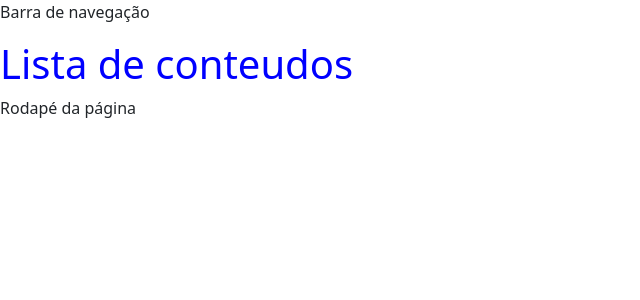
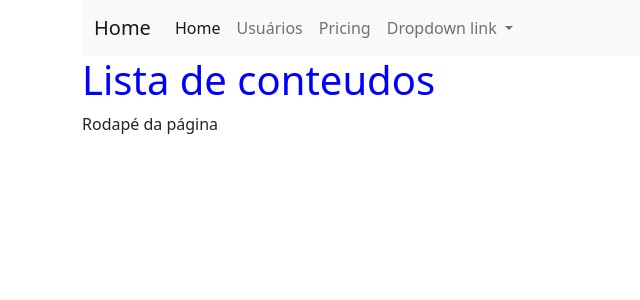
Before and after one commit to Jose-Benedito/testblogDjango, a Django app: page / in a window 1280 px wide. Shown: the top 300 px of the page, without its empty margins (0-640 px from the left). Run offline with Django 4.2, Linux system fonts and the light colour scheme.

Commit message:
Adicionando o css e script do bootstrap.

```diff
--- a/django.txt
+++ b/django.txt
@@ -62,8 +62,8 @@ urlpatterns = [
 3) fazer o 'include' de 'static' na página base.html
     {% load static %}
 4) criar os links do css e js:
-      <link rel="stylesheet" href="{% static 'css/style.css' %}">
-      <script src="{% static 'js/sript.js' %}"></script>
+      <link rel="stylesheet" href="{% static 'css/styles.css' %}">
+      <script src="{% static 'js/script.js' %}"></script>
 
 5) reiniciar o servidor
 $ python manage.py runserver
--- a/tasks/templates/base.html
+++ b/tasks/templates/base.html
@@ -11,10 +11,46 @@
     <link rel="stylesheet" href="{% static 'css/styles.css' %}">
 </head>
 <body>
-    <p>Barra de navegação</p>
-    {% block content %}
-    {% endblock %}
-    <p>Rodapé da página</p>
+    <div class="container">
+
+        <nav class="navbar navbar-expand-lg navbar-light bg-light">
+            <div class="container-fluid">
+              <a class="navbar-brand" href="#">Home</a>
+              <button class="navbar-toggler" type="button" data-bs-toggle="collapse" data-bs-target="#navbarNavDropdown" aria-controls="navbarNavDropdown" aria-expanded="false" aria-label="Toggle navigation">
+                <span class="navbar-toggler-icon"></span>
+              </button>
+              <div class="collapse navbar-collapse" id="navbarNavDropdown">
+                <ul class="navbar-nav">
+                  <li class="nav-item">
+                    <a class="nav-link active" aria-current="page" href="#">Home</a>
+                  </li>
+                  <li class="nav-item">
+                    <a class="nav-link" href="#">Usuários</a>
+                  </li>
+                  <li class="nav-item">
+                    <a class="nav-link" href="#">Pricing</a>
+                  </li>
+                  <li class="nav-item dropdown">
+                    <a class="nav-link dropdown-toggle" href="#" id="navbarDropdownMenuLink" role="button" data-bs-toggle="dropdown" aria-expanded="false">
+                      Dropdown link
+                    </a>
+                    <ul class="dropdown-menu" aria-labelledby="navbarDropdownMenuLink">
+                      <li><a class="dropdown-item" href="#">Action</a></li>
+                      <li><a class="dropdown-item" href="#">Another action</a></li>
+                      <li><a class="dropdown-item" href="#">Something else here</a></li>
+                    </ul>
+                  </li>
+                </ul>
+              </div>
+            </div>
+          </nav>
+        {% block content %}
+        {% endblock %}
+        <footer>
+            <p>Rodapé da página</p>
+
+        </footer>
+    </div>
 
     <!--Bootastrap -->
     <script src="https://cdn.jsdelivr.net/npm/bootstrap@5.0.2/dist/js/bootstrap.bundle.min.js" integrity="sha384-MrcW6ZMFYlzcLA8Nl+NtUVF0sA7MsXsP1UyJoMp4YLEuNSfAP+JcXn/tWtIaxVXM" crossorigin="anonymous"></script>
```
